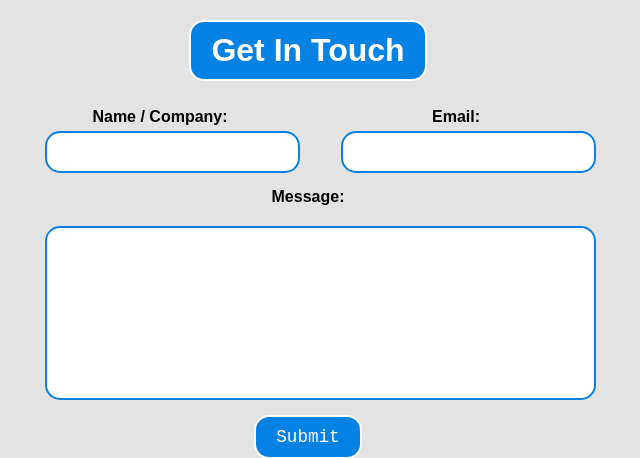
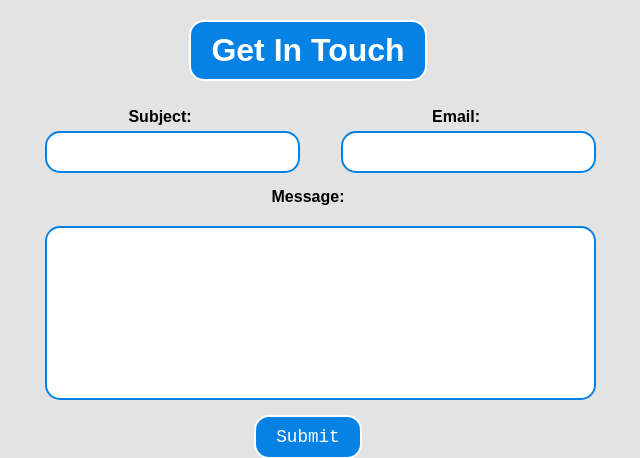
Before and after one commit to Galchov/portfolio-website, a Django app: template sections/templates/home.html in a window 1280 px wide. Shown: the part 4374-4832 px from the top of the page, without its empty margins (332-972 px from the left). Run offline with Django 3.2, Linux system fonts and the light colour scheme; the template is opened without the code that fills it, so the values that code supplies are empty.

Commit message:
Updated the Contact Form

```diff
--- a/sections/forms.py
+++ b/sections/forms.py
@@ -2,7 +2,7 @@ from django import forms
 
 
 class ContactForm(forms.Form):
-    name = forms.CharField(
+    subject = forms.CharField(
         max_length=100,
         widget=forms.TextInput(
             attrs={'class': 'form-control'},
--- a/sections/templates/home.html
+++ b/sections/templates/home.html
@@ -146,6 +146,7 @@
     </div>
     </section>
 
+
     <section id="links">
     <h2>Connect with Me</h2>
     <p>
@@ -158,7 +159,7 @@
     <section id="contact-form">
         {% if email_sent %}
             <div class="success-message">
-                <h3>Thank you, {{ sender_name }}!</h3>
+                <h3>Thank you!</h3>
                 <p>Your email has been sent successfully!</p>
             </div>
         {% endif %}
@@ -168,8 +169,8 @@
 
             <div class="row">
                 <div class="field-container">
-                    <label for="name">Name / Company:</label>
-                    <input type="text" id="name" name="name" required>
+                    <label for="subject">Subject:</label>
+                    <input type="text" id="subject" name="subject" required>
                 </div>
                 <div class="field-container">
                     <label for="email">Email:</label>
```
Also changed, not shown: sections/views.py (+8 -6 lines).
